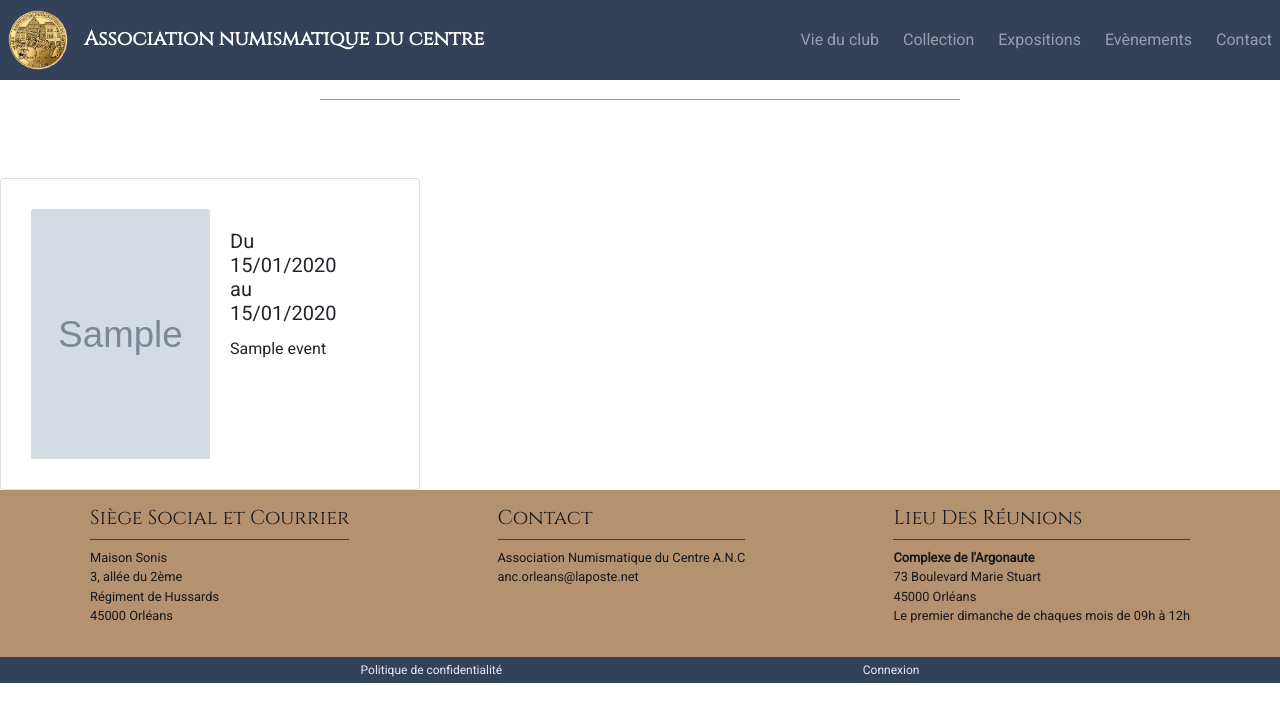
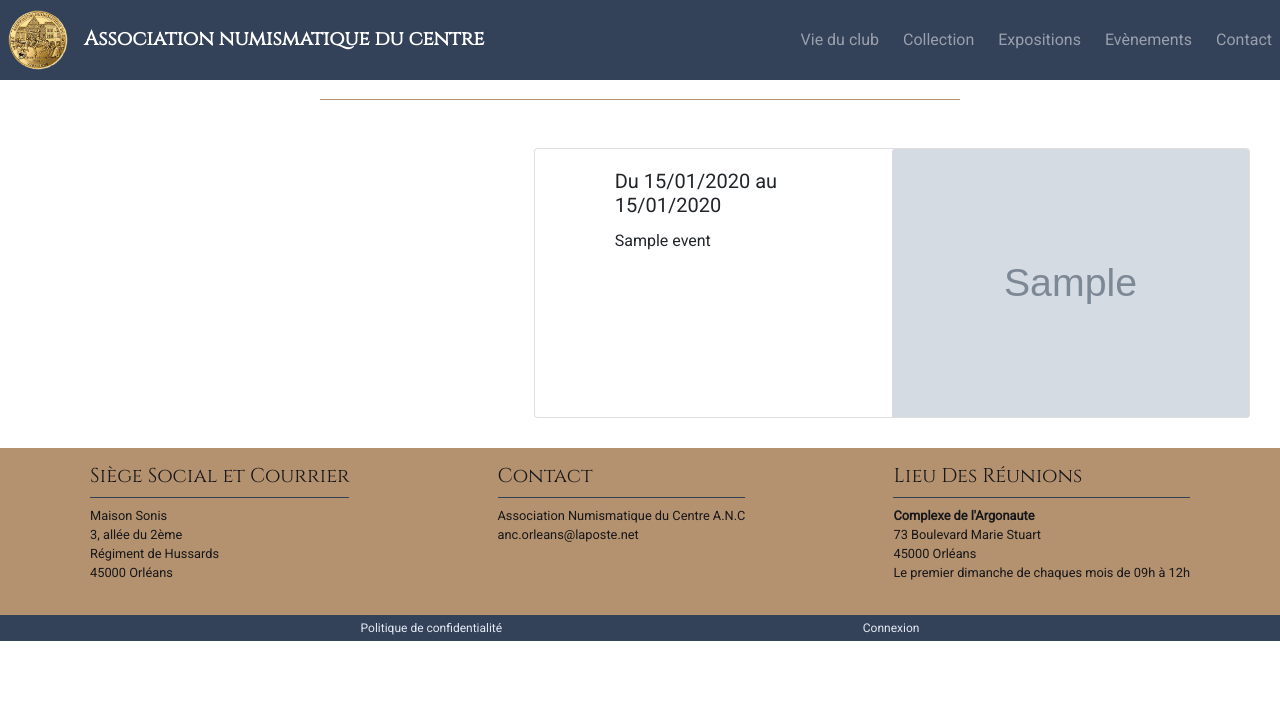
Before and after one commit to WildCodeSchool/orleans-php-2003-project-anc, a PHP site: template src/View/Event/index.html.twig in a window 1280 px wide. Shown: the top 722 px of the page. Run offline with PHP 8.4, Linux system fonts and the light colour scheme; the template is opened without the code that fills it: most values are stand-ins (such as "Sample title", 1, 10 or a date in 2020); grey boxes marked "Sample" are stand-in pictures; some libraries are stand-ins or nearby versions.

Commit message:
add row reverse on odd div

```diff
--- a/src/View/Event/index.html.twig
+++ b/src/View/Event/index.html.twig
@@ -1,17 +1,17 @@
 {% extends 'layout.html.twig' %}
 
 {% block content %}
-    <link rel="stylesheet" href="/assets/css/events.css">
-    <section class="events">
+    <link rel="stylesheet" href="/assets/css/eventspage.css">
+    <section class="eventspage">
         <h2 class="title-section my-5 text-center">Prochains événements</h2>
 
         <div class="row container-fluid mx-10">
-            <div class="card-deck mx-10" id="pouet">
-                {% for event in events %}
+            <div class="card-deck mx-10">
+
                     <div class="card mb-8" style="min-width: 90%;">
-                        <div class="row no-gutters">
+                        {% for event in events %}   <div class="row no-gutters">
                             <div class="col-md-6">
-                                <img src="/assets/images/{{ event.img }}" class="card-img-top" alt="...">
+                                <img src="/assets/images/{{ event.img }}" class="card-img-top" alt="{{ event.name }}">
                             </div>
                             <div class="col-md-5">
                                 <div class="card-body">
@@ -25,9 +25,9 @@
                                 </div>
                             </div>
                         </div>
-                    </div>
+                        {% endfor %} </div>
 
-                {% endfor %}
+
             </div>
         </div>
     </section>
```
Also changed, not shown: public/assets/css/events.css (deleted), public/assets/css/eventspage.css (added).
